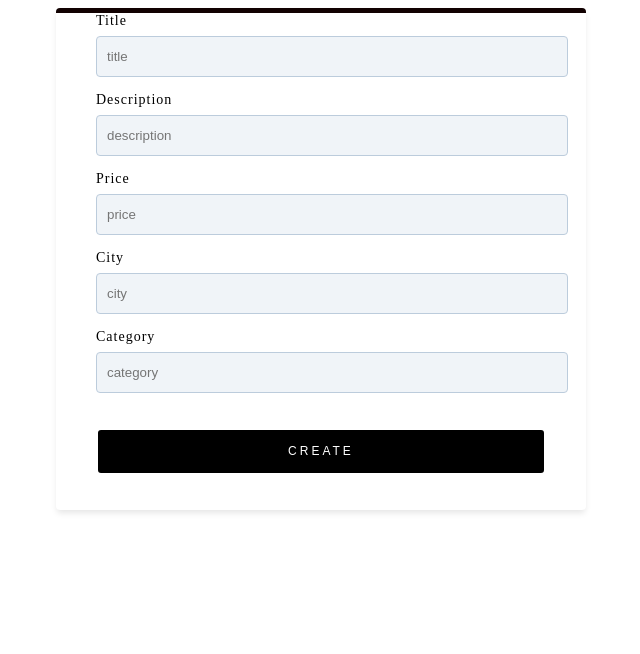
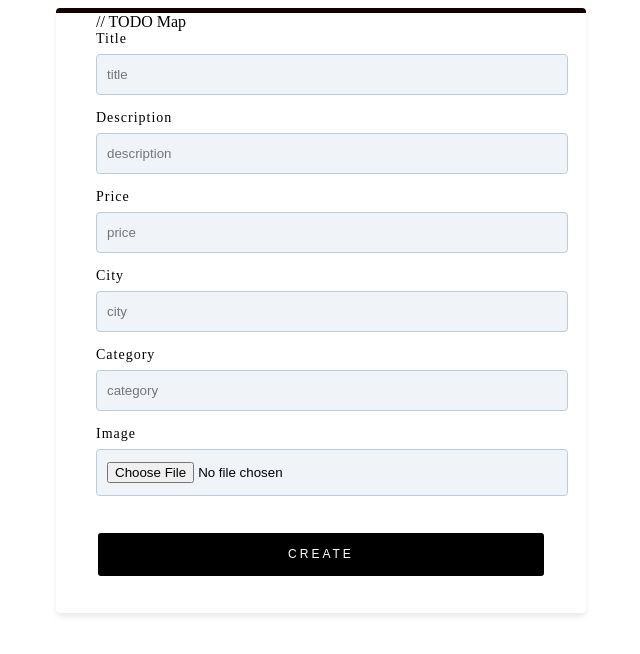
Before and after one commit to Berserkeras/advertisement_website, a React (Create React App) app in the folder frontend/react-ui/: page /create in a window 1280 px wide. Shown: the top 654 px of the page, without its empty margins (319-959 px from the left). Built offline with nearby package versions, Linux system fonts and the light colour scheme.

Commit message:
image upload support

```diff
--- a/frontend/react-ui/src/components/FormCreateAd.jsx
+++ b/frontend/react-ui/src/components/FormCreateAd.jsx
@@ -7,6 +7,7 @@ const FormCreateAd = ({ type, name, value, handleChange, labelText, placeholder
                 {labelText || name}
             </label>
             <input
+
                 type={type}
                 value={value}
                 name={name}
@@ -23,7 +24,7 @@ export default FormCreateAd
 FormCreateAd.propTypes = {
     type: PropTypes.any,
     title: PropTypes.string,
-    value: PropTypes.string,
+    imageVal: PropTypes.object,
     handleChange: PropTypes.func,
     labelText: PropTypes.string
 }
--- a/frontend/react-ui/src/features/CreateAdSlice.jsx
+++ b/frontend/react-ui/src/features/CreateAdSlice.jsx
@@ -8,14 +8,15 @@ const initialState = {
 
 export const createAd = createAsyncThunk(
     'posts/getPosts',
-    async ({ title, description, price, category, city }, thunkAPI) => {
+    async ({ title, description, price, category, city, image }, thunkAPI) => {
         try {
             const resp = await customFetch.post('api/v1/ad-board', {
                 title,
                 description,
                 price,
                 category,
-                city
+                city,
+                image
             })
             console.log(resp)
             const { data } = resp
--- a/frontend/react-ui/src/pages/CreateAd.jsx
+++ b/frontend/react-ui/src/pages/CreateAd.jsx
@@ -10,7 +10,8 @@ const initialState = {
     description: "",
     price: "",
     category: "",
-    city: ""
+    city: "",
+    image: null
 }
 
 const CreateAd = () => {
@@ -23,23 +24,34 @@ const CreateAd = () => {
         setValues({ ...values, [name]: value });
     }
 
+    const handleImageChange = (event) => {
+        const file = event.target.files[0];
+        const reader = new FileReader();
+        reader.onload = () => {
+            const imageData = reader.result.split(',')[1]; // extract the Base64-encoded image data
+            setValues({ ...values, image: imageData });
+        };
+        reader.readAsDataURL(file);
+    };
+
     const onSubmit = (e) => {
         e.preventDefault()
 
-        const { title, description, price, category, city } = values
+        const { title, description, price, category, city, image } = values
         console.log(title)
         if (!title || !description || !price || !category || !city) {
             toast.error('Please fill out all fields')
             return
         }
 
-        console.log('title: ' + title)
+        console.log('image' + image)
         dispatch(createAd({
             title,
             description,
             price,
             category,
-            city
+            city,
+            image
         }))
     }
     useEffect(() => {
@@ -52,6 +64,7 @@ const CreateAd = () => {
     return (
         <CreateAdWrapper className="full-register-page">
             <form className="form-register" onSubmit={onSubmit}>
+                // TODO Map
                 <FormCreateAd
                     type="title"
                     name="title"
@@ -92,6 +105,12 @@ const CreateAd = () => {
                     handleChange={handleChange}
                     placeholder="category"
                 />
+                <FormCreateAd
+                    type="file"
+                    name="image"
+                    labelText="image"
+                    handleChange={handleImageChange}
+                />
                 <button type="submit" className="btn-register" disabled={isLoading}>
                     {isLoading ? 'Loading...' : 'Create' }
                 </button>
```
Also changed, not shown: 1 other file (tests, documents, lock files or other folders).
